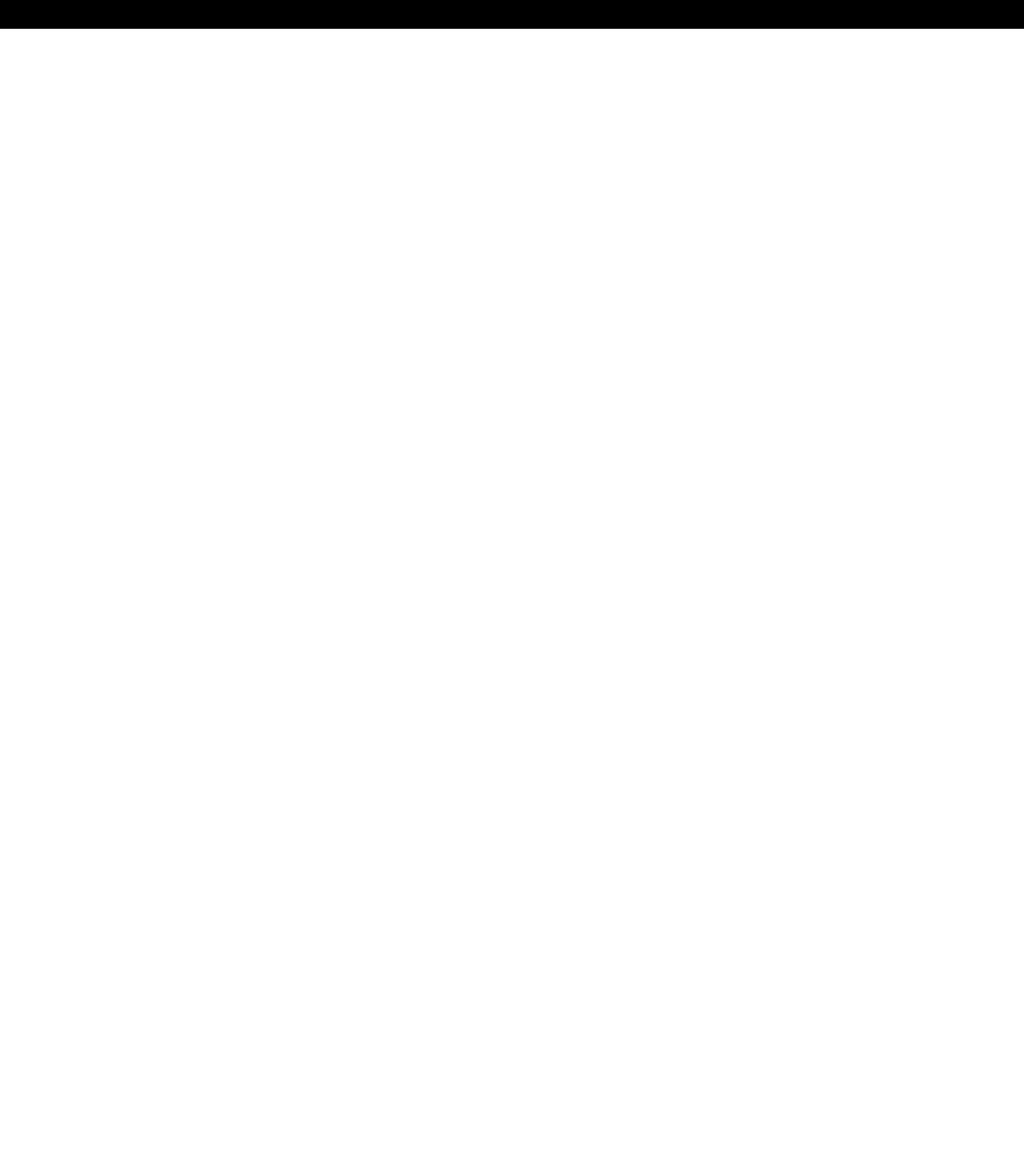
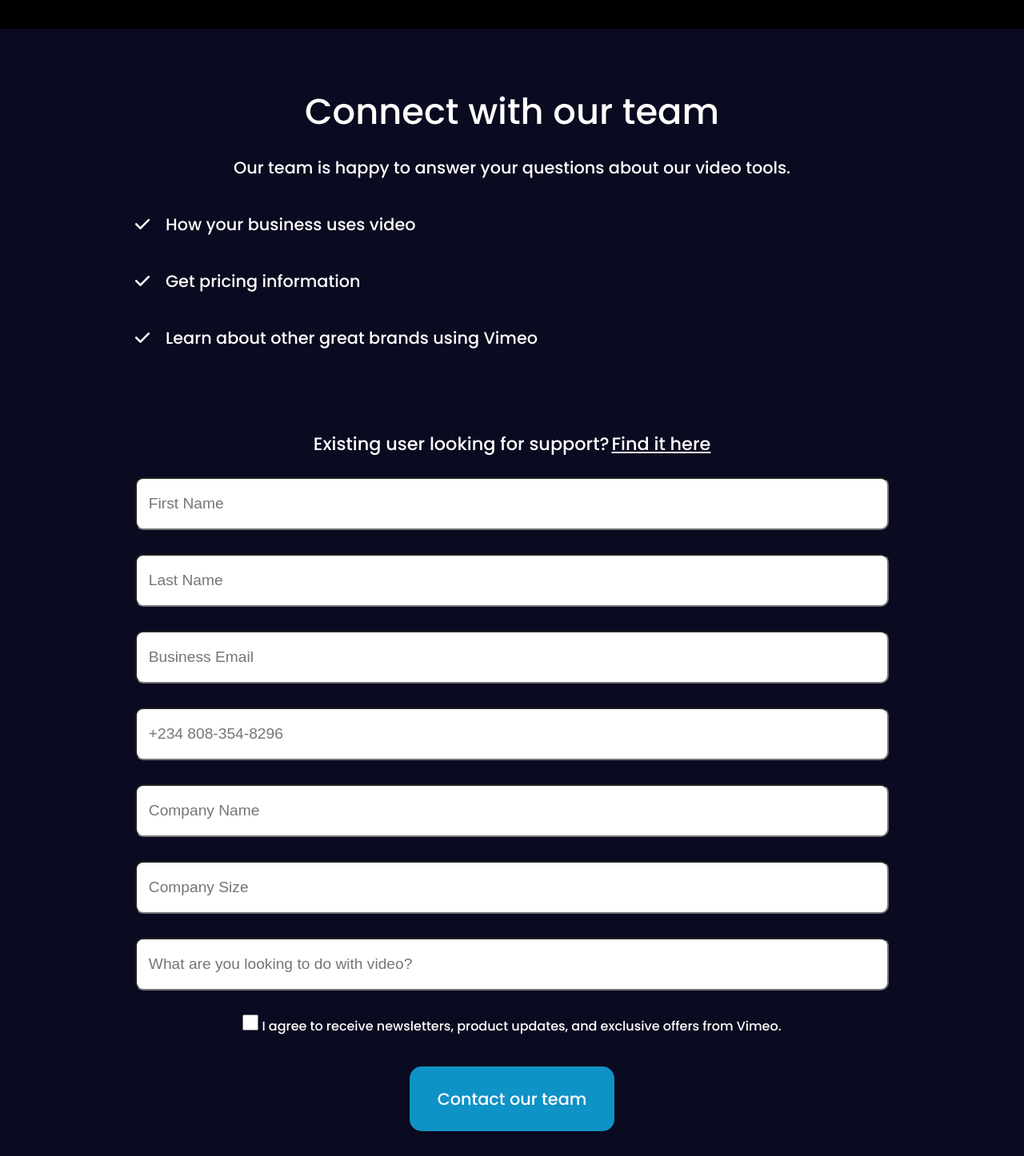
Before and after one commit to Timothy-Achonu/Flixia-Landing-Page, a React (Create React App) app: page / in a window 1280 px wide. Shown: the part 664-2110 px from the top of the page at 80% size. Before the commit the page ends 800 px from the top, so only its background shows below. Built offline with nearby package versions, Linux system fonts and the light colour scheme.

Commit message:
committing changes

```diff
--- a/src/App.css
+++ b/src/App.css
@@ -175,6 +175,109 @@ img {
   border: 4px solid gray;
 }
 
+/* Contact Our Team */
+.contact-us {
+  display: flex;
+  flex-direction: column;
+  align-items: center;
+  justify-content: center;
+  background-color: #0A0A20;
+  color: white;
+  padding: 20px;
+  padding-top: 70px;
+}
+
+.contact-us .connect-with-team {
+  margin: 0px;
+  width: 76%;
+  text-align: center;
+}
+
+.contact-us .connect-with-team .connect {
+  font-size: 2.8rem;
+  text-align: center;
+  margin-bottom: 21px;
+  /* font-weight: 700; */
+}
+.contact-us .connect-with-team .our-team {
+  font-size: 1.3rem;
+  margin-bottom: 10px;
+}
+
+.contact-us .connect-with-team .customers-questions {
+  text-align: start;
+}
+
+.contact-us .connect-with-team .customers-questions > div {
+  margin: 40px 0;
+  font-size: 1.3rem;
+}
+.contact-us .connect-with-team .customers-questions > div span {
+  text-align: center;
+  /* background-color: yellow; */
+}
+
+.contact-us .connect-with-team .customers-questions > div .good-font {
+  margin-right: 20px;
+}
+.contact-us .connect-with-team .customers-questions > div
+.good-font .check {
+  font-size: 1.3rem;
+}
+
+/* Form section */
+.contact-us .contact-form {
+  display: flex;
+  flex-direction: column;
+  align-items: center;
+  width: 76%;
+  margin-top: 60px;
+}
+
+.contact-us .contact-form .existing-user {
+  font-size: 1.4rem;
+  margin-bottom: 10px;
+}
+.contact-us .contact-form .existing-user span {
+  cursor: pointer;
+  text-decoration: underline;
+  margin-left: 3px;
+}
+
+.contact-us .contact-form input {
+  /* height: 50px; */
+  margin: 15px 0;
+  border-radius: 10px;
+  padding: 20px 15px;
+  font-size: 1.2rem;
+  outline: none;
+  width: 100%;
+}
+
+.contact-us .contact-form input[type=checkbox] {
+  width: 20px;
+  height: 20px;
+  align-self: flex-start;
+  margin-right: 4px;
+}
+
+.contact-us .contact-form .contact-btn {
+  margin: 30px;
+  padding: 25px 35px;
+  font-size: 1.3rem;
+  background-color: #0f92c5;
+  color: white;
+  border: none;
+  border-radius: 15px;
+  font-family: "Poppins", sans-serif;
+  cursor: pointer;
+  transition: background-color 300ms linear;
+}
+.contact-us .contact-form .contact-btn:hover {
+  background-color: #00adef;
+
+}
+
 @media (min-width: 890px) and (max-width: 1500px) {
   .header-component nav {
     display: flex;
@@ -217,7 +320,6 @@ img {
     /* display: none; */
     left: -2000px;
     transition: all 800ms linear;
-
   }
 
   .header-component .header-mid-text {
@@ -229,7 +331,6 @@ img {
     z-index: 1;
     /* background-color: #00adef; */
   }
-
 }
 
 @media (min-width: 1500px) {
--- a/src/App.js
+++ b/src/App.js
@@ -1,10 +1,12 @@
 import './App.css';
 import { Header } from './Components/Header';
+import {ContactUs} from './Components/ContactUs'
 
 function App() {
   return (
     <div className="App">
        <Header/>
+       <ContactUs />
     </div>
   );
 }
--- /dev/null
+++ b/src/Components/ContactUs.js
@@ -0,0 +1,63 @@
+import React from "react";
+import { FontAwesomeIcon } from "@fortawesome/react-fontawesome";
+import { faCheck } from "@fortawesome/free-solid-svg-icons";
+
+export const ContactUs = () => {
+  return (
+    <div className="contact-us">
+      <div className="connect-with-team">
+        <div className="connect">Connect with our team</div>
+        <div className="our-team">
+          Our team is happy to answer your questions about our video tools.
+        </div>
+        <div className="customers-questions">
+          <div>
+            <span className="good-font">
+              <FontAwesomeIcon icon={faCheck} className="check" />
+            </span>
+            <span>How your business uses video</span>
+          </div>
+          <div>
+            <span className="good-font">
+              <FontAwesomeIcon icon={faCheck} className="check" />
+            </span>
+            <span>Get pricing information</span>
+          </div>
+          <div>
+            <span className="good-font">
+              <FontAwesomeIcon icon={faCheck} className="check" />
+            </span>
+            <span className="vimeo">
+              Learn about other great brands using Vimeo
+            </span>
+          </div>
+        </div>
+      </div>
+
+      <form className="contact-form">
+        <div className="existing-user">
+          Existing user looking for support?
+          <span>Find it here</span>
+        </div>
+        <input type="text" placeholder="First Name" />
+        <input type="text" placeholder="Last Name" />
+        <input type="email" placeholder="Business Email" />
+        <input type="text" placeholder="+234 808-354-8296" />
+        <input type="text" placeholder="Company Name" />
+        <input type="text" placeholder="Company Size" />
+        <input
+          type="text"
+          placeholder="What are you looking to do with video?"
+        />
+        <div className="input-checkbox">
+          <input type="checkbox" />
+          <span>
+            I agree to receive newsletters, product updates, and exclusive
+            offers from Vimeo.
+          </span>
+        </div>
+        <button className="contact-btn">Contact our team</button>
+      </form>
+    </div>
+  );
+};
```
